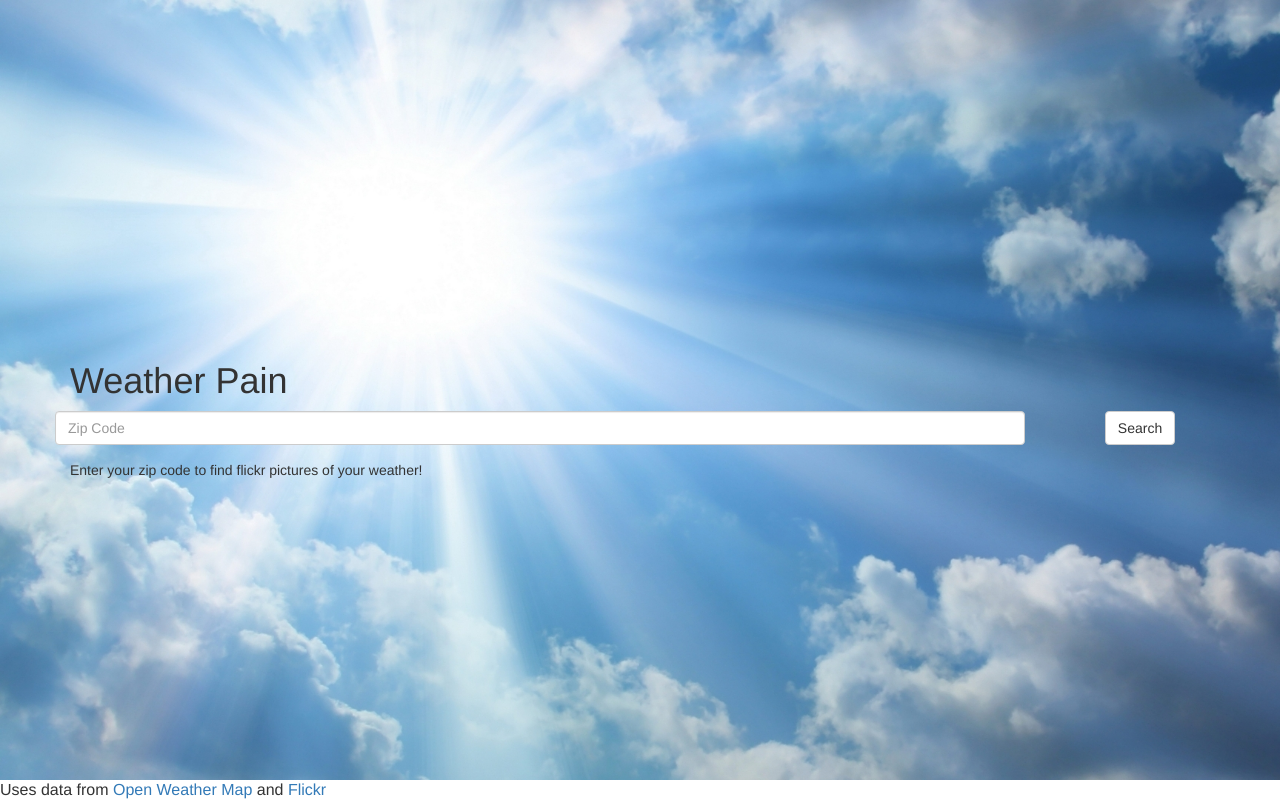
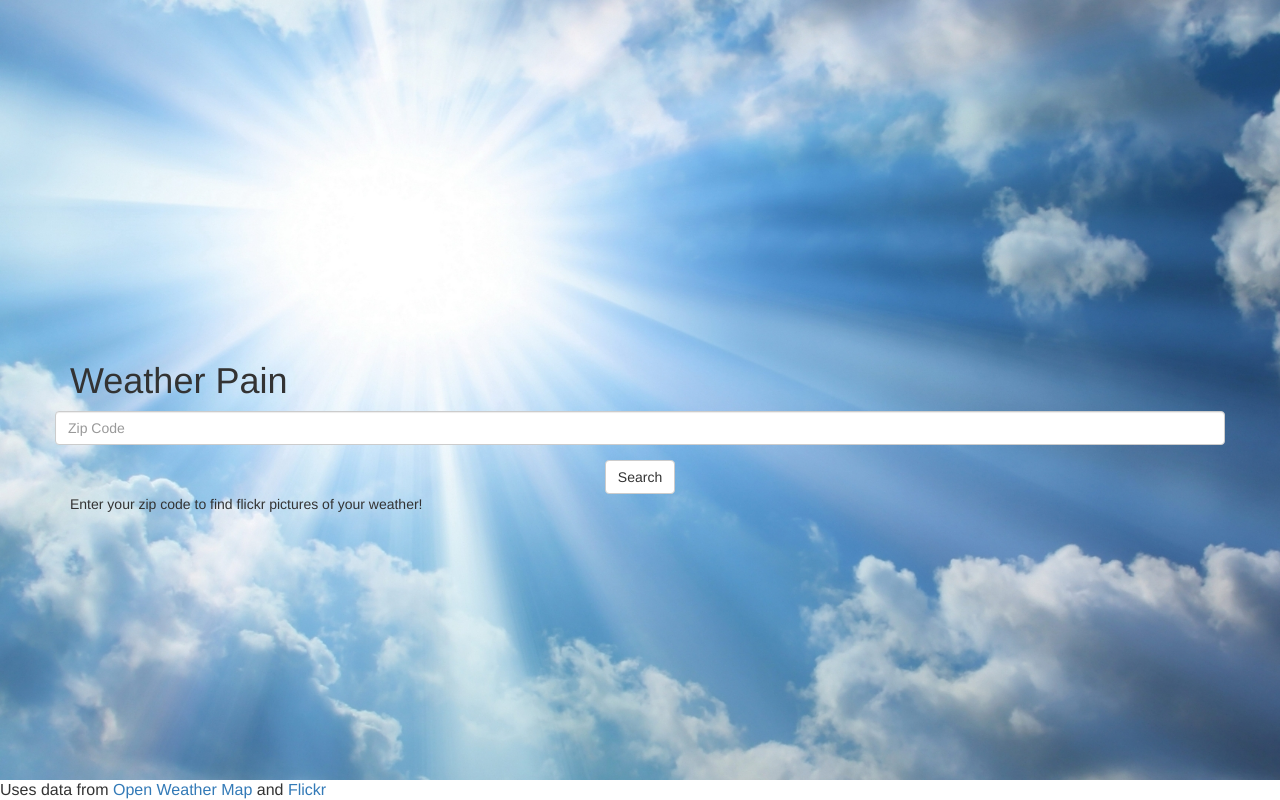
Before and after one commit to maximumdata/weatherPain, a plain HTML site: page index.html in a window 1280 px wide. Drawn offline with nearby package versions, Linux system fonts and the light colour scheme.

```diff
--- a/index.html
+++ b/index.html
@@ -14,12 +14,12 @@
       <div class="heading col-xs-12">
         <h1>Weather Pain</h1>
       </div>
-      <form class="row">
-        <div class="form-group col-xs-9 col-sm-10">
+      <form class="">
+        <div class="form-group">
           <label for="search" class="sr-only">Zip Code</label>
           <input tabindex=1 type="number" class="form-control" id="zip" placeholder="Zip Code">
         </div>
-        <div class="col-xs-3 col-sm-2 center">
+        <div class=" center">
           <button type="submit" class="btn btn-default">Search</button>
         </div>
       </form>
```
